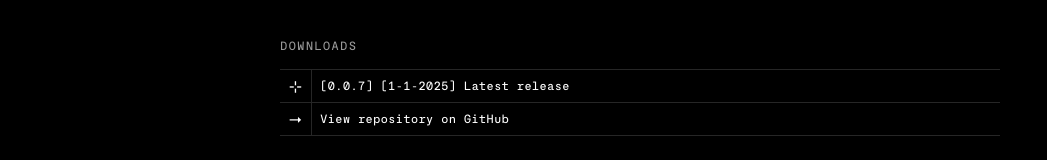
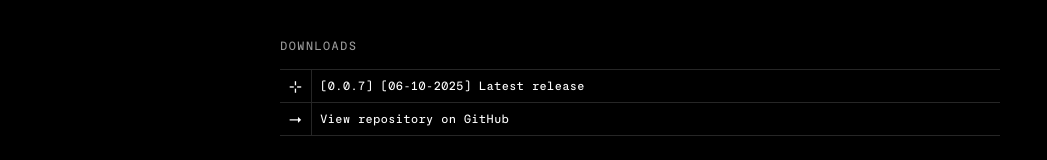
Before and after one commit to internet-development/www-server-mono, a Next.js app: page / in a window 1280 px wide. Shown: the part 776-936 px from the top of the page, without its empty margins (0-1047 px from the left). Built offline with nearby package versions, Linux system fonts and the light colour scheme.

Commit message:
chore: update release date to June 10, 2025

```diff
--- a/components/MarketingServerMono.tsx
+++ b/components/MarketingServerMono.tsx
@@ -10,7 +10,7 @@ import { H3, P, Title, SubText } from '@system/typography';
 export default function MarketingServerMono(props) {
   const videoUrl = 'https://intdev-global.s3.us-west-2.amazonaws.com/public/internet-dev/2316285a-4e2e-4f39-b578-1b0c9cdb7e93.mp4';
   const releaseUrl = 'https://github.com/internet-development/www-server-mono/releases';
-  const releaseDate = '1-1-2025';
+  const releaseDate = '06-10-2025';
   const releaseVersion = '0.0.7';
 
   return (
```
